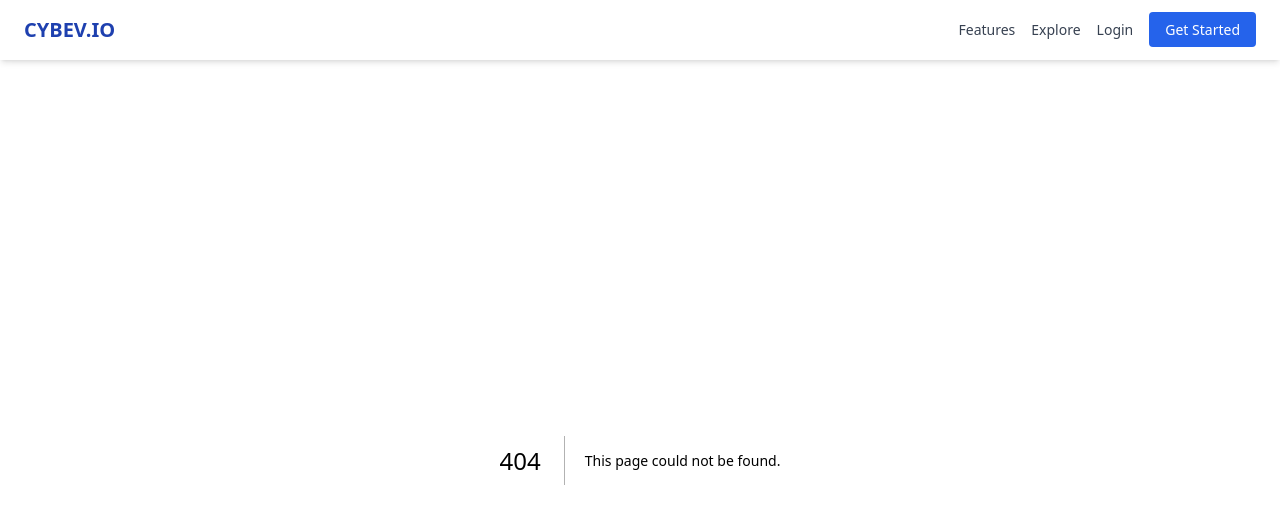
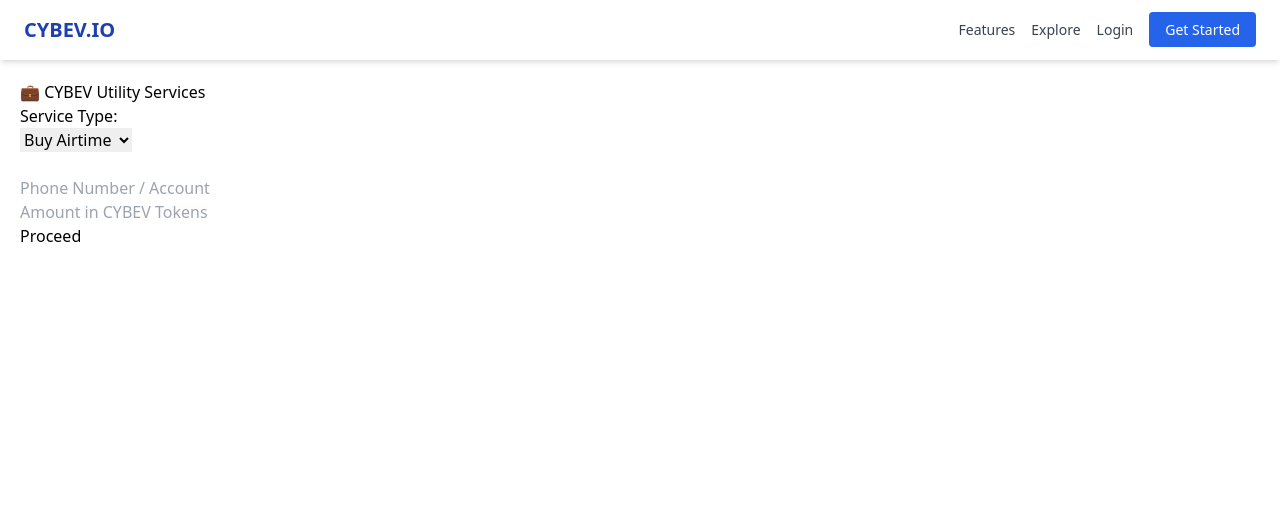
Before and after one commit to cybev1/cybev-frontend, a Next.js app: page /studio/utility in a window 1280 px wide. Before the commit this address had no page. Shown: the top 524 px of the page. Built offline with nearby package versions, Linux system fonts and the light colour scheme.

Commit message:
Add files via upload

```diff
--- /dev/null
+++ b/pages/studio/utility.jsx
@@ -0,0 +1,55 @@
+
+import React, { useState } from 'react';
+
+export default function UtilityServices() {
+  const [form, setForm] = useState({
+    serviceType: 'airtime', phone: '', amount: ''
+  });
+  const [processing, setProcessing] = useState(false);
+  const [confirmation, setConfirmation] = useState(null);
+
+  const handleChange = e => {
+    setForm({ ...form, [e.target.name]: e.target.value });
+  };
+
+  const handleSubmit = e => {
+    e.preventDefault();
+    setProcessing(true);
+    setTimeout(() => {
+      setConfirmation({
+        serviceType: form.serviceType,
+        phone: form.phone,
+        amount: form.amount
+      });
+      setProcessing(false);
+    }, 1500);
+  };
+
+  return (
+    <div style={{ padding: 20 }}>
+      <h2>💼 CYBEV Utility Services</h2>
+      <form onSubmit={handleSubmit}>
+        <label>Service Type:</label><br />
+        <select name="serviceType" onChange={handleChange} value={form.serviceType}>
+          <option value="airtime">Buy Airtime</option>
+          <option value="bills">Pay Bills</option>
+          <option value="shop">Shop Online</option>
+        </select><br /><br />
+        <input type="text" name="phone" placeholder="Phone Number / Account" onChange={handleChange} required /><br />
+        <input type="number" name="amount" placeholder="Amount in CYBEV Tokens" onChange={handleChange} required /><br />
+        <button type="submit" disabled={processing}>
+          {processing ? 'Processing...' : 'Proceed'}
+        </button>
+      </form>
+
+      {confirmation && (
+        <div style={{ marginTop: 20 }}>
+          <h3>✅ Transaction Submitted</h3>
+          <p><strong>Service:</strong> {confirmation.serviceType}</p>
+          <p><strong>Target:</strong> {confirmation.phone}</p>
+          <p><strong>Amount:</strong> {confirmation.amount} CYBEV</p>
+        </div>
+      )}
+    </div>
+  );
+}
```
